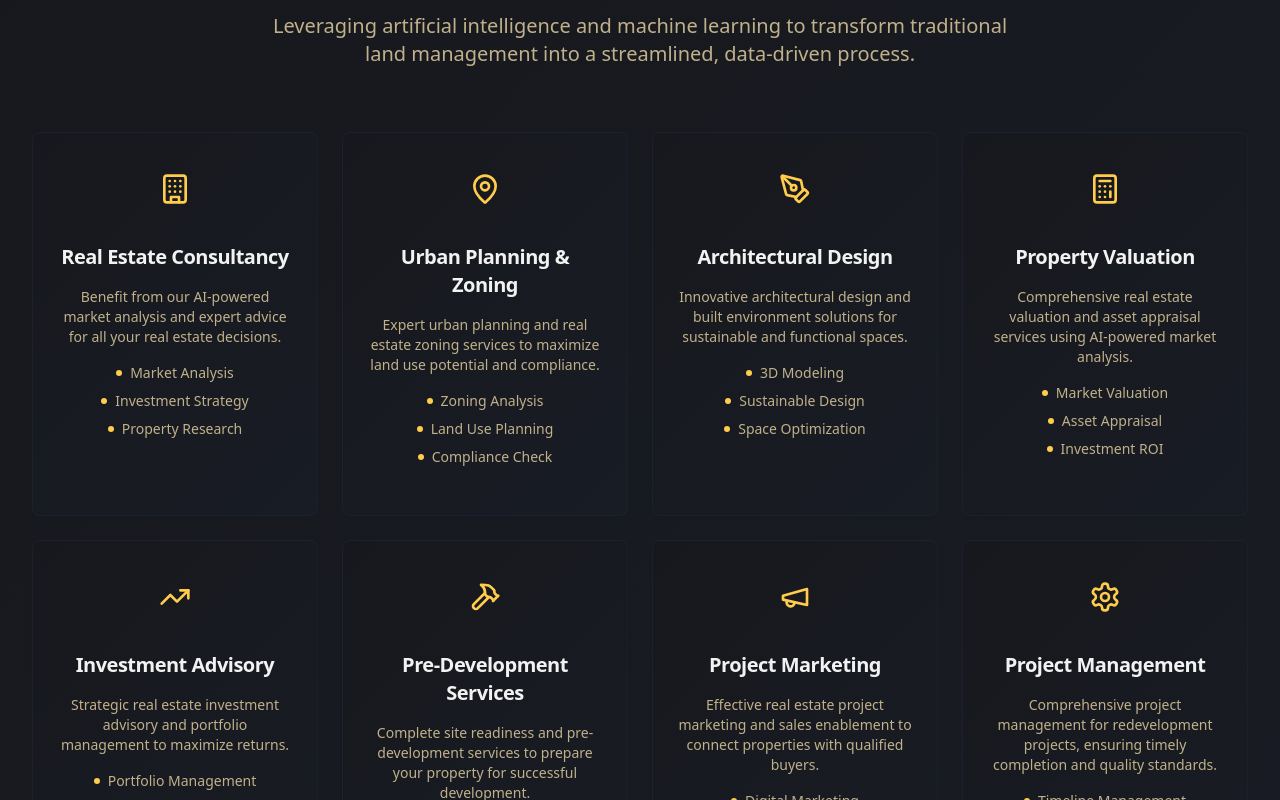
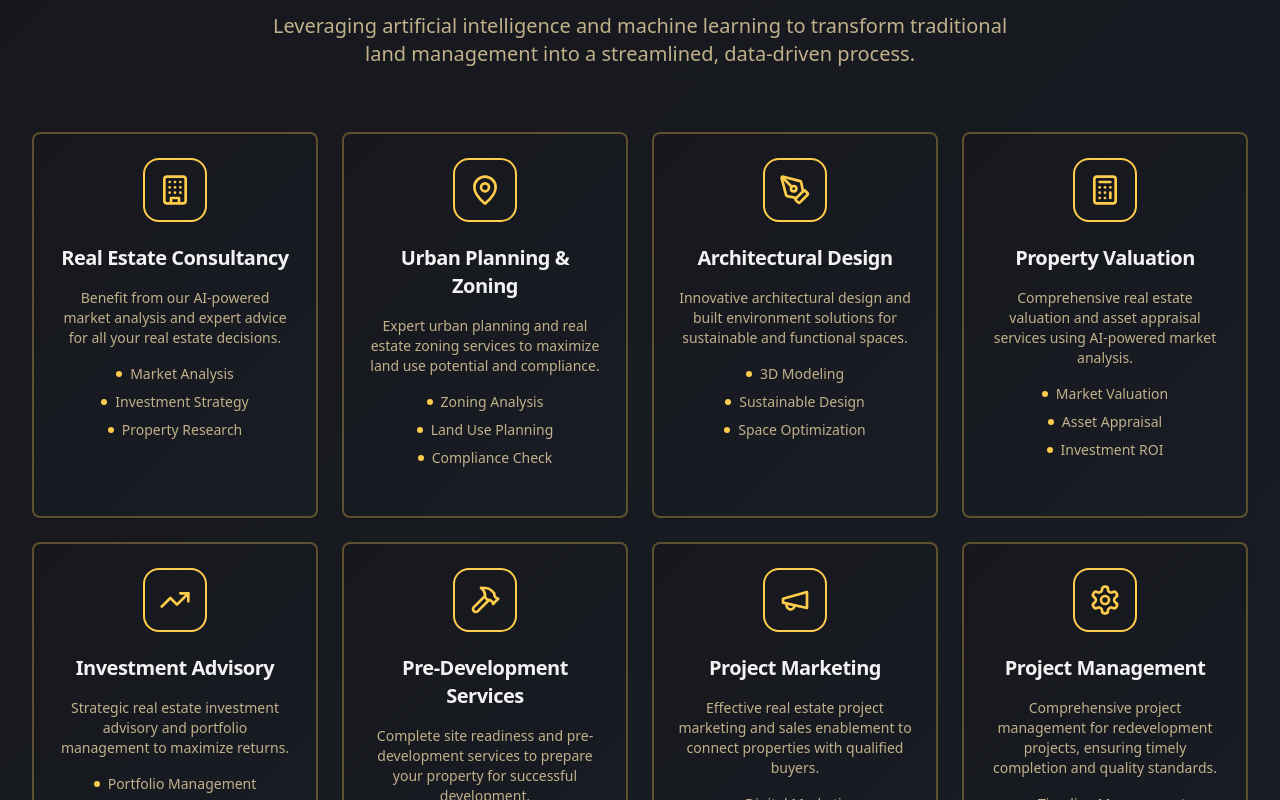
Before and after one commit to Abhishekk-619/sarthi-reimagined-spaces, a React (Vite) app: page / in a window 1280 px wide. Shown: the part 940-1740 px from the top of the page. Built offline with nearby package versions, Linux system fonts and the light colour scheme; a web font is replaced by a local one.

Commit message:
Add outlines and smooth scrolling
Add yellowish outlines to services and logos, and implement smooth scrolling.

```diff
--- a/src/components/Contact.tsx
+++ b/src/components/Contact.tsx
@@ -70,7 +70,7 @@ const Contact = () => {
         <div className="grid grid-cols-1 gap-12">
           {/* Contact Form */}
           <div className="w-full">
-            <Card className="bg-gradient-card border-border/50 hover:shadow-luxury transition-all duration-300">
+            <Card className="bg-gradient-card border-2 border-primary/30 hover:shadow-luxury transition-all duration-300">
               <CardHeader>
                 <CardTitle className="text-2xl flex items-center gap-2">
                   <MessageCircle className="h-6 w-6 text-primary" />
@@ -138,11 +138,11 @@ const Contact = () => {
               return (
                 <Card
                   key={info.title}
-                  className="hover:shadow-card transition-all duration-300 bg-gradient-card border-border/50"
+                  className="hover:shadow-card transition-all duration-300 bg-gradient-card border-2 border-primary/30 hover:border-primary/60"
                 >
                   <CardContent className="p-6">
                     <div className="flex items-start gap-4">
-                      <div className="w-12 h-12 flex items-center justify-center flex-shrink-0">
+                      <div className="w-12 h-12 border-2 border-primary rounded-xl flex items-center justify-center flex-shrink-0">
                         <IconComponent className="h-6 w-6 text-primary" />
                       </div>
                       <div className="flex-1">
--- a/src/components/Services.tsx
+++ b/src/components/Services.tsx
@@ -88,11 +88,11 @@ const Services = () => {
             return (
               <Card
                 key={service.title}
-                className="group hover:shadow-luxury transition-all duration-300 hover:-translate-y-2 bg-gradient-card border-border/50 hover:border-primary/30"
+                className="group hover:shadow-luxury transition-all duration-300 hover:-translate-y-2 bg-gradient-card border-2 border-primary/30 hover:border-primary/60"
                 style={{ animationDelay: `${index * 0.1}s` }}
               >
                 <CardHeader className="text-center pb-4">
-                  <div className="mb-4 mx-auto w-16 h-16 flex items-center justify-center group-hover:scale-110 transition-transform duration-300">
+                  <div className="mb-4 mx-auto w-16 h-16 border-2 border-primary rounded-2xl flex items-center justify-center group-hover:scale-110 transition-transform duration-300">
                     <IconComponent className="h-8 w-8 text-primary" />
                   </div>
                   <CardTitle className="text-xl mb-2 group-hover:text-primary transition-colors">
--- a/src/index.css
+++ b/src/index.css
@@ -132,4 +132,8 @@
   body {
     @apply bg-background text-foreground;
   }
+
+  html {
+    scroll-behavior: smooth;
+  }
 }
```
